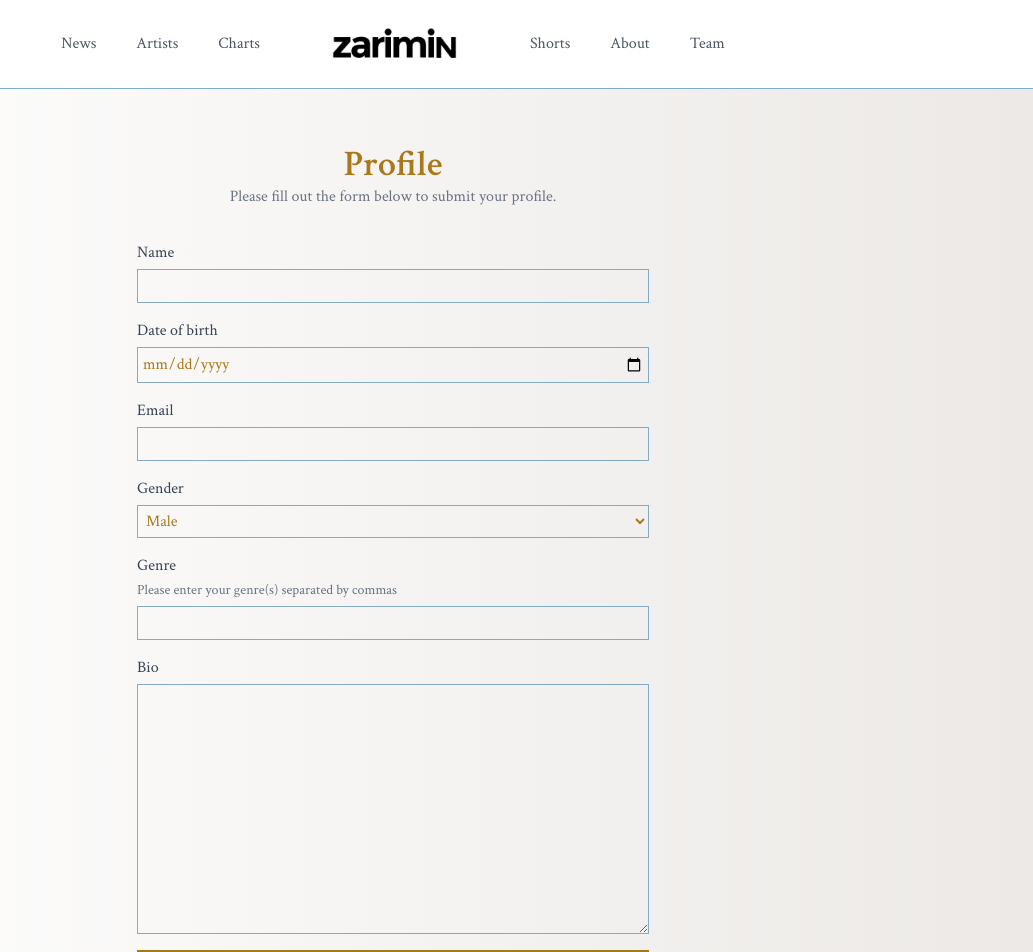
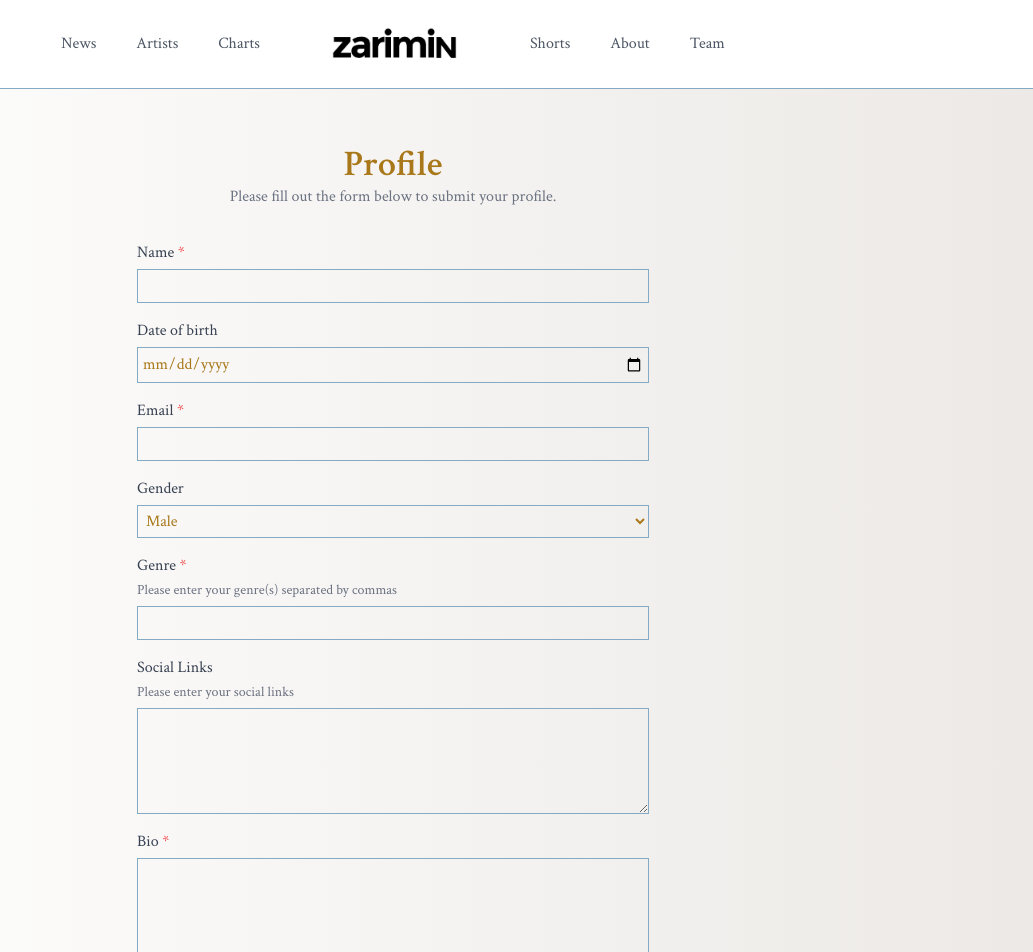
Before and after one commit to g30elipse/zarimin-v1, a Next.js app: page /submissions/profile in a window 1280 px wide. Shown: the top 952 px of the page, without its empty margins (247-1280 px from the left). Built offline with nearby package versions, Linux system fonts and the light colour scheme.

Commit message:
feat: add social links field to profile form

```diff
--- a/src/app/submissions/profile/page.tsx
+++ b/src/app/submissions/profile/page.tsx
@@ -29,7 +29,6 @@ const FIELDS = [
     label: 'Gender',
     name: 'gender',
     type: 'select',
-    required: true,
     options: [
       { label: 'Male', value: 'male' },
       { label: 'Female', value: 'female' },
@@ -42,6 +41,13 @@ const FIELDS = [
     name: 'genre',
     type: 'text',
     required: true,
+  },
+  {
+    label: 'Social Links',
+    hint: 'Please enter your social links',
+    name: 'social_links',
+    type: 'textarea',
+    rows: 4,
   },
   {
     label: 'Bio',
@@ -69,8 +75,8 @@ const Page: FC<PageProps> = (props) => {
         >
 
           {FIELDS.map((field) => (
-            <label className="block">
-              <span className="text-gray-700">{field.label}
+            <label key={field.name} className="block">
+              <span className="text-gray-700">{field.label} {field.required && <span className="text-red-500">*</span>}
                 <br />
                 {field.hint && <span className="text-gray-500 text-sm">{field.hint}</span>}</span>
               {field.type === 'text' && (
@@ -111,7 +117,7 @@ const Page: FC<PageProps> = (props) => {
               {field.type === 'textarea' && (
                 <textarea
                   required={field.required}
-                  rows={10}
+                  rows={field.rows || 10}
                   name={field.name}
                   className={inputClass}
                 />
```
